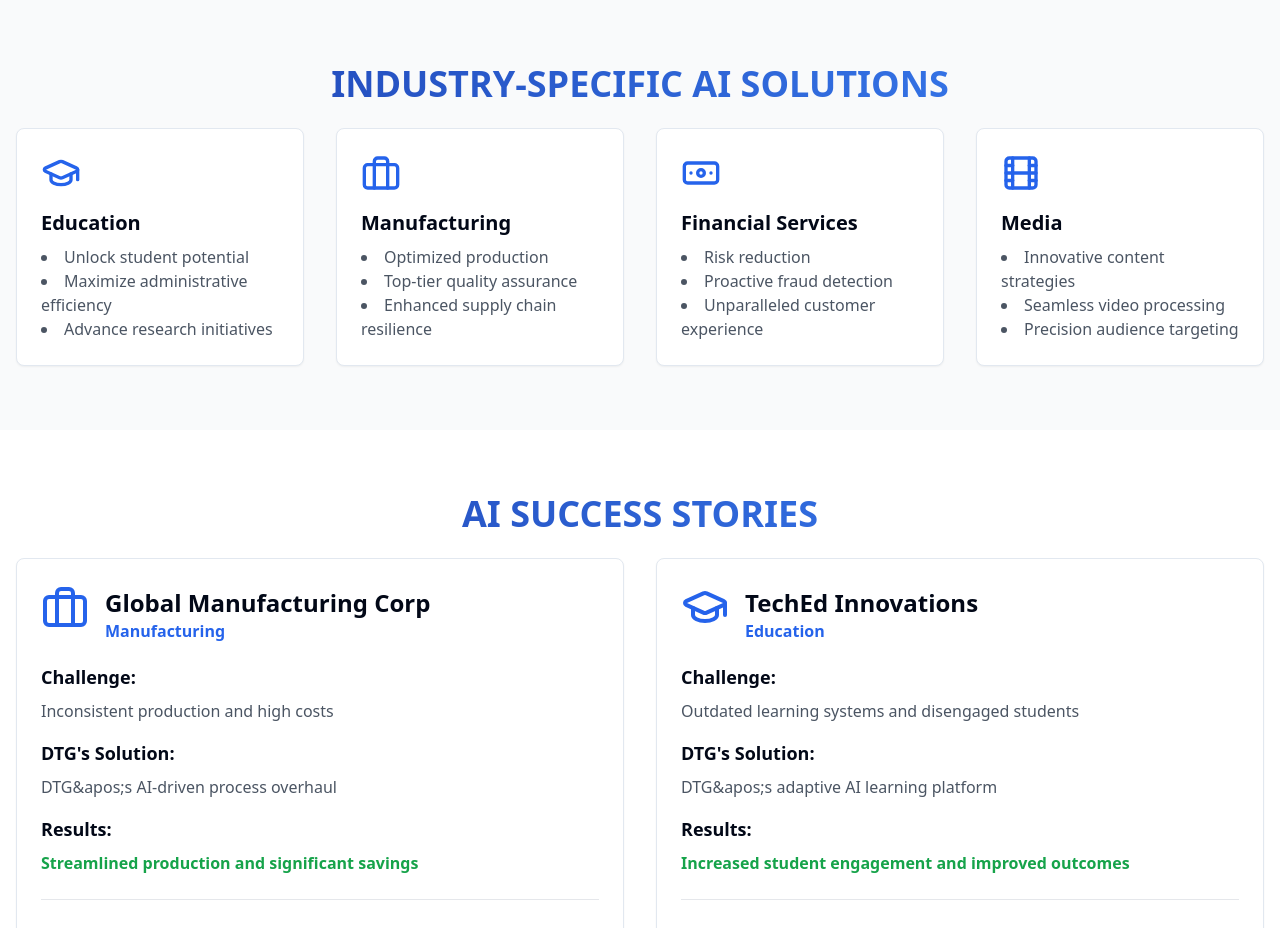
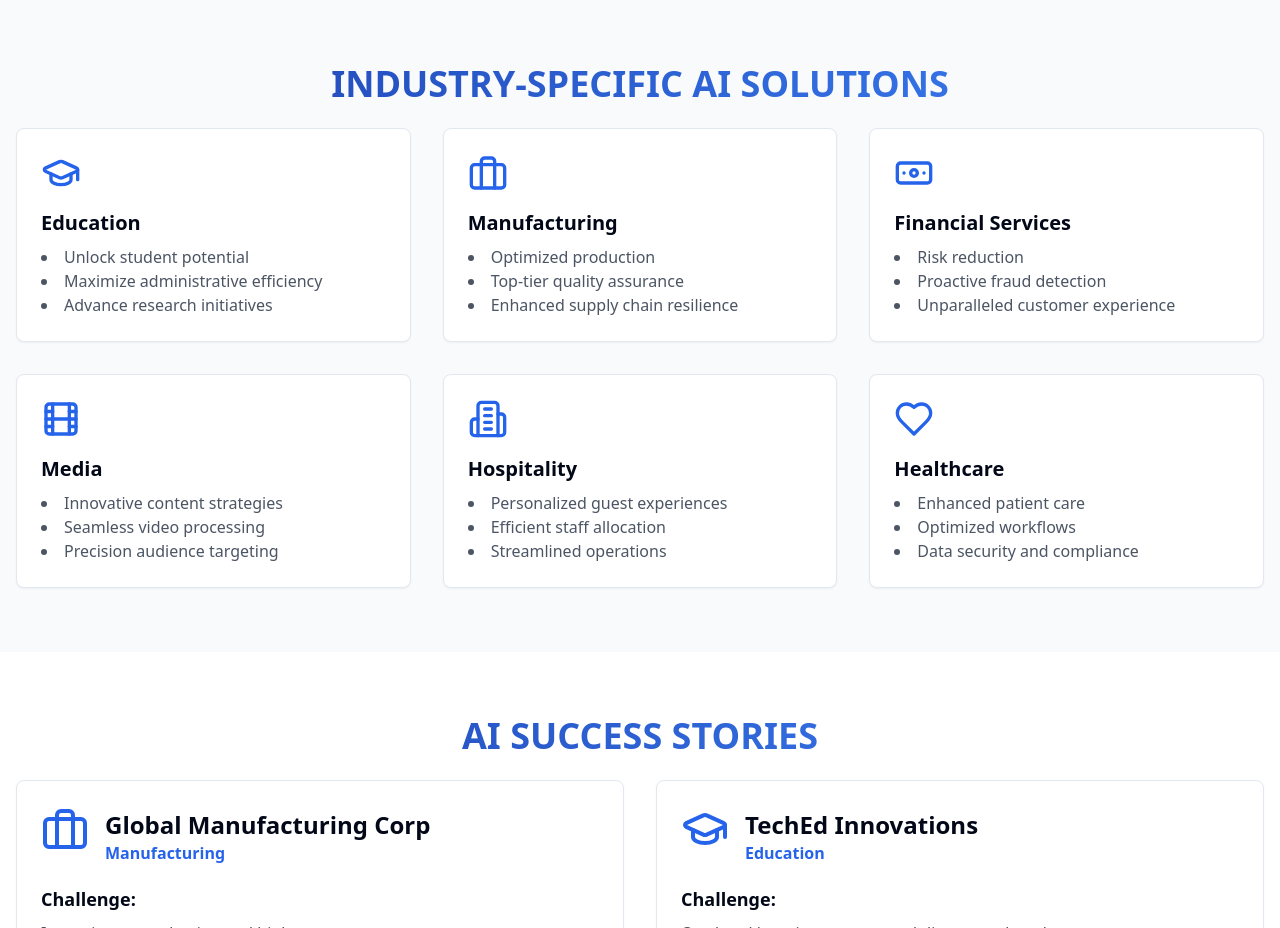
Before and after one commit to Kingyoyo76/my-dtg-app, a Next.js app: page / in a window 1280 px wide. Shown: the part 1960-2888 px from the top of the page. Built offline with nearby package versions, Linux system fonts and the light colour scheme.

Commit message:
Update and deploy

```diff
--- a/src/app/page.tsx
+++ b/src/app/page.tsx
@@ -27,7 +27,9 @@
   Briefcase,
   GraduationCap,
   Banknote,
-  Film
+  Film,
+  Building2,
+  Heart
 } from 'lucide-react'
 import ContactForm from '@/components/ContactForm'
 import { motion } from 'framer-motion'
@@ -100,6 +102,8 @@
   { icon: <Briefcase className="h-10 w-10 text-blue-600 mb-4" />, title: "Manufacturing", items: ["Optimized production", "Top-tier quality assurance", "Enhanced supply chain resilience"] },
   { icon: <Banknote className="h-10 w-10 text-blue-600 mb-4" />, title: "Financial Services", items: ["Risk reduction", "Proactive fraud detection", "Unparalleled customer experience"] },
   { icon: <Film className="h-10 w-10 text-blue-600 mb-4" />, title: "Media", items: ["Innovative content strategies", "Seamless video processing", "Precision audience targeting"] },
+  { icon: <Building2 className="h-10 w-10 text-blue-600 mb-4" />, title: "Hospitality", items: ["Personalized guest experiences", "Efficient staff allocation", "Streamlined operations"] },
+  { icon: <Heart className="h-10 w-10 text-blue-600 mb-4" />, title: "Healthcare", items: ["Enhanced patient care", "Optimized workflows", "Data security and compliance"] }
 ]
 
 const advantages = [
@@ -338,7 +342,7 @@
         <section id="industries" className="py-16 bg-gray-50">
           <div className="container mx-auto px-4">
             <SectionHeader>INDUSTRY-SPECIFIC AI SOLUTIONS</SectionHeader>
-            <div className="grid md:grid-cols-2 lg:grid-cols-4 gap-8">
+            <div className="grid md:grid-cols-2 lg:grid-cols-3 gap-8">
               {industries.map((industry, index) => (
                 <Card key={index}>
                   <CardContent className="p-6">
```
